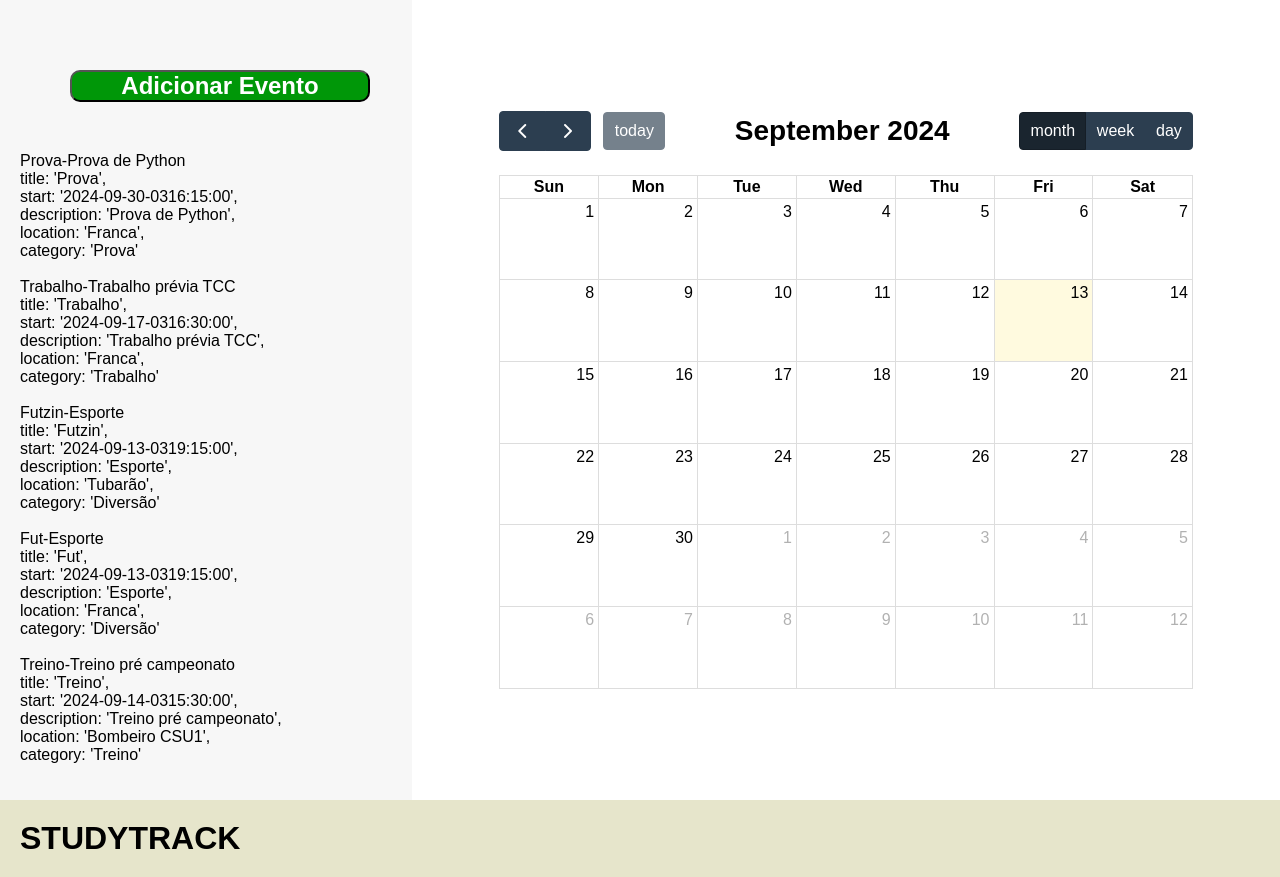
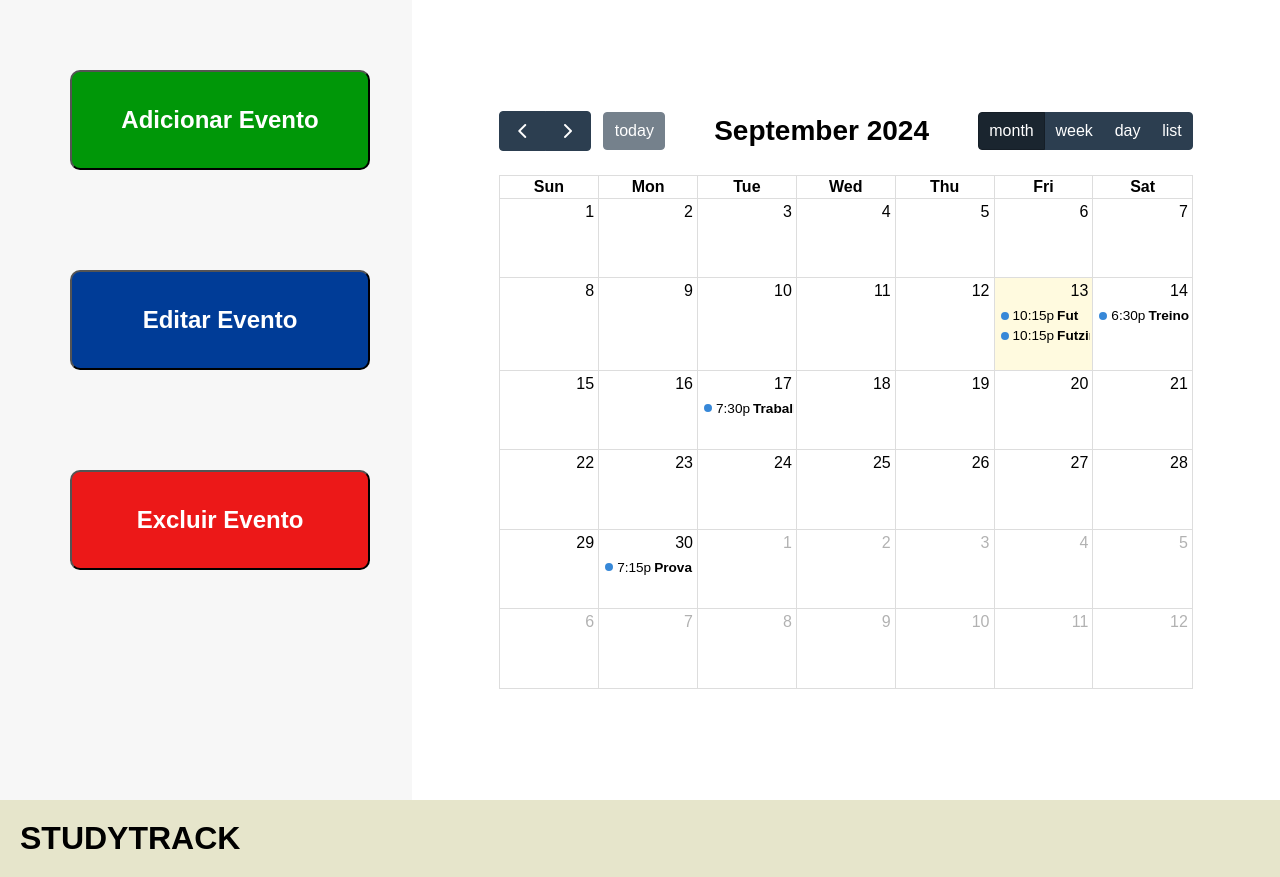
Before and after one commit to DiogoMelloDM7/StudyTrack, a Django app: page /calendario in a window 1280 px wide. Shown: the part 202-1079 px from the top of the page. Run offline with Django 4.2, Linux system fonts and the light colour scheme; a user stored in the database is signed in; data comes from the database, SQL or seed files in the repository; both versions use the stored data as it was after the commit; lists and menus that the app fills with data are empty; some libraries are stand-ins or nearby versions.

Commit message:
Atualizando página do calendário

```diff
--- a/calendar_diary/templates/calendario.html
+++ b/calendar_diary/templates/calendario.html
@@ -8,6 +8,8 @@
     <section class="login-container">
         <article class='content-form-calendar'>
             <button class='btn-add-event' id="btn-add-event">Adicionar Evento</button>
+            <button class='btn-edit-event' id="btn-edit-event">Editar Evento</button>
+            <button class='btn-delete-event' id="btn-delete-event">Excluir Evento</button>
             <div id="event-form-container" style="display: none;">
                 <form id="event-form" method="POST">
                     {% csrf_token %}
@@ -34,14 +36,6 @@
                     <button type="submit" class='btn-login'>Salvar Evento</button>
                 </form>
             </div>
-            {% for event in events %}
-                {{ event }} <br>
-                title: '{{ event.title }}',<br>
-                start: '{{ event.dateEvent|date:"Y-m-dTH:i:s" }}',<br>
-                description: '{{ event.description }}',<br>
-                location: '{{ event.localization }}',<br>
-                category: '{{ event.category }}'<br><br>
-            {% endfor %}
         </article>
         <article class='content-calendar'>
             <div id="calendar"></div>
@@ -50,7 +44,7 @@
                     {% for event in events %}
                     {
                         title: '{{ event.title|escapejs }}',
-                        start: '{{ event.dateEvent|date:"Y-m-dTH:i:s" }}',
+                        start: new Date('{{ event.dateEvent|date:"c" }}'),
                         description: '{{ event.description|escapejs }}',
                         location: '{{ event.localization|escapejs }}',
                         category: '{{ event.category|escapejs }}'
--- a/calendar_diary/views.py
+++ b/calendar_diary/views.py
@@ -5,6 +5,9 @@
 from .forms import EventForm
 from datetime import datetime
 from django.core.serializers.json import DjangoJSONEncoder
+from django.utils.timezone import make_aware
+import pytz
+from django.utils.timezone import localtime
 
 @login_required
 def calendario(request):
@@ -20,6 +23,8 @@
 
 
     user_events = Event.objects.filter(user=request.user)  # Filtra os eventos do usuário
+    for event in user_events:
+        event.dateEvent = localtime(event.dateEvent, pytz.timezone(request.user.timezone))
     return render(request, 'calendario.html', {'events': user_events, 'form': form})
 
 @login_required
@@ -35,6 +40,8 @@
         if form.is_valid():
             event = form.save(commit=False)
             event.user = request.user  # Associar o evento ao usuário logado
+            user_tz = pytz.timezone(request.user.timezone)
+            event.dateEvent = make_aware(event.dateEvent, user_tz)
             event.save()
             return redirect('calendar_diary:calendario')  # Redirecionar para o calendário após salvar
     else:
--- a/static/css/style.css
+++ b/static/css/style.css
@@ -382,6 +382,40 @@
     background-color: #006905;
 }
 
+.btn-edit-event{
+    width: 300px;
+    height: 100px;
+    background-color: #003c97;
+    color: white;
+    cursor: pointer;
+    border-radius: 10px;
+    margin: 50px;
+    font-size: 1.5em;
+    font-weight: 700;
+}
+
+.btn-edit-event:hover{
+    transition: 0.5s;
+    background-color: #070069;
+}
+
+.btn-delete-event{
+    width: 300px;
+    height: 100px;
+    background-color: #ec1818;
+    color: white;
+    cursor: pointer;
+    border-radius: 10px;
+    margin: 50px;
+    font-size: 1.5em;
+    font-weight: 700;
+}
+
+.btn-delete-event:hover{
+    transition: 0.5s;
+    background-color: #690000;
+}
+
 .tooltip {
     position: absolute;
     background-color: #333;
--- a/static/js/script.js
+++ b/static/js/script.js
@@ -11,10 +11,17 @@
 // Função para exibir o formulário de evento
 function showEventForm() {
     var eventForm = document.getElementById('event-form-container');
+    var btnEdit = document.getElementById('btn-edit-event')
+    var btnDelete = document.getElementById('btn-delete-event')
     if (eventForm.style.display === "none" || eventForm.style.display === "") {
         eventForm.style.display = "block";
+        btnEdit.style.display = "none";
+        btnDelete.style.display = "none";
+
     } else {
         eventForm.style.display = "none";
+        btnEdit.style.display = "block";
+        btnDelete.style.display = "block";
     }
 }
 
@@ -30,7 +37,7 @@
             headerToolbar: {
                 left: 'prev,next today',
                 center: 'title',
-                right: 'dayGridMonth,timeGridWeek,timeGridDay'
+                right: 'dayGridMonth,timeGridWeek,timeGridDay,list'
             },
             eventMouseEnter: function(info) {
                 var tooltip = document.createElement('div');
@@ -60,9 +67,33 @@
         console.error('Elemento #calendar não encontrado.');
     }
 
-    // Função para exibir o formulário de evento
+    // Função para exibir o formulário de adição de evento
     var btnAddEvent = document.getElementById('btn-add-event');
     if (btnAddEvent) {
         btnAddEvent.addEventListener('click', showEventForm);
     }
+
+
 });
+
+document.addEventListener('DOMContentLoaded', function() {
+    // Verifica se o campo de data existe
+    var dateEventField = document.getElementById('dateEvent');
+
+    if (dateEventField) {
+        // Obtém a data atual no fuso horário local do navegador
+        var localDate = new Date();
+
+        // Formata a data para o formato 'YYYY-MM-DDTHH:MM' compatível com datetime-local
+        var year = localDate.getFullYear();
+        var month = ('0' + (localDate.getMonth() + 1)).slice(-2);
+        var day = ('0' + localDate.getDate()).slice(-2);
+        var hours = ('0' + localDate.getHours()).slice(-2);
+        var minutes = ('0' + localDate.getMinutes()).slice(-2);
+
+        var formattedDate = `${year}-${month}-${day}T${hours}:${minutes}`;
+
+        // Preenche o campo de data com a data formatada
+        dateEventField.value = formattedDate;
+    }
+});
--- a/study_tracks/forms.py
+++ b/study_tracks/forms.py
@@ -1,5 +1,6 @@
 from django import forms
 from .models import CustomUser
+from pytz import common_timezones
 
 class CustomUserCreationForm(forms.ModelForm):
     password = forms.CharField(widget=forms.PasswordInput)
@@ -19,10 +20,11 @@
         required=True
     )
     response_security = forms.CharField(required=True)
+    timezone = forms.ChoiceField(choices=[(tz, tz) for tz in common_timezones])
 
     class Meta:
         model = CustomUser
-        fields = ['username', 'email', 'password', 'confirm_password', 'profile_picture', 'date_of_birth', 'bio', 'phone_number', 'security_questions', 'response_security']
+        fields = ['username', 'email', 'password', 'confirm_password', 'profile_picture', 'date_of_birth', 'bio', 'phone_number', 'security_questions', 'response_security', 'timezone']
 
     def clean(self):
         cleaned_data = super().clean()
--- a/study_tracks/models.py
+++ b/study_tracks/models.py
@@ -1,5 +1,6 @@
 from django.db import models
 from django.contrib.auth.models import AbstractUser
+import pytz
 
 class CustomUser(AbstractUser):
     email = models.EmailField(unique=True)
@@ -14,6 +15,8 @@
     friends_followers = models.IntegerField(default=0)
     friend_list = models.ManyToManyField('self', related_name='friends', blank=True, symmetrical=False)
     blocked_users_list = models.ManyToManyField('self', related_name='blocked_users', blank=True, symmetrical=False)
+    timezone = models.CharField(max_length=100, default='America/Sao_Paulo')
+
 
     def __str__(self):
         return self.username
```
Also changed, not shown: db.sqlite3, study_tracks/migrations/0002_customuser_timezone.py (added).
